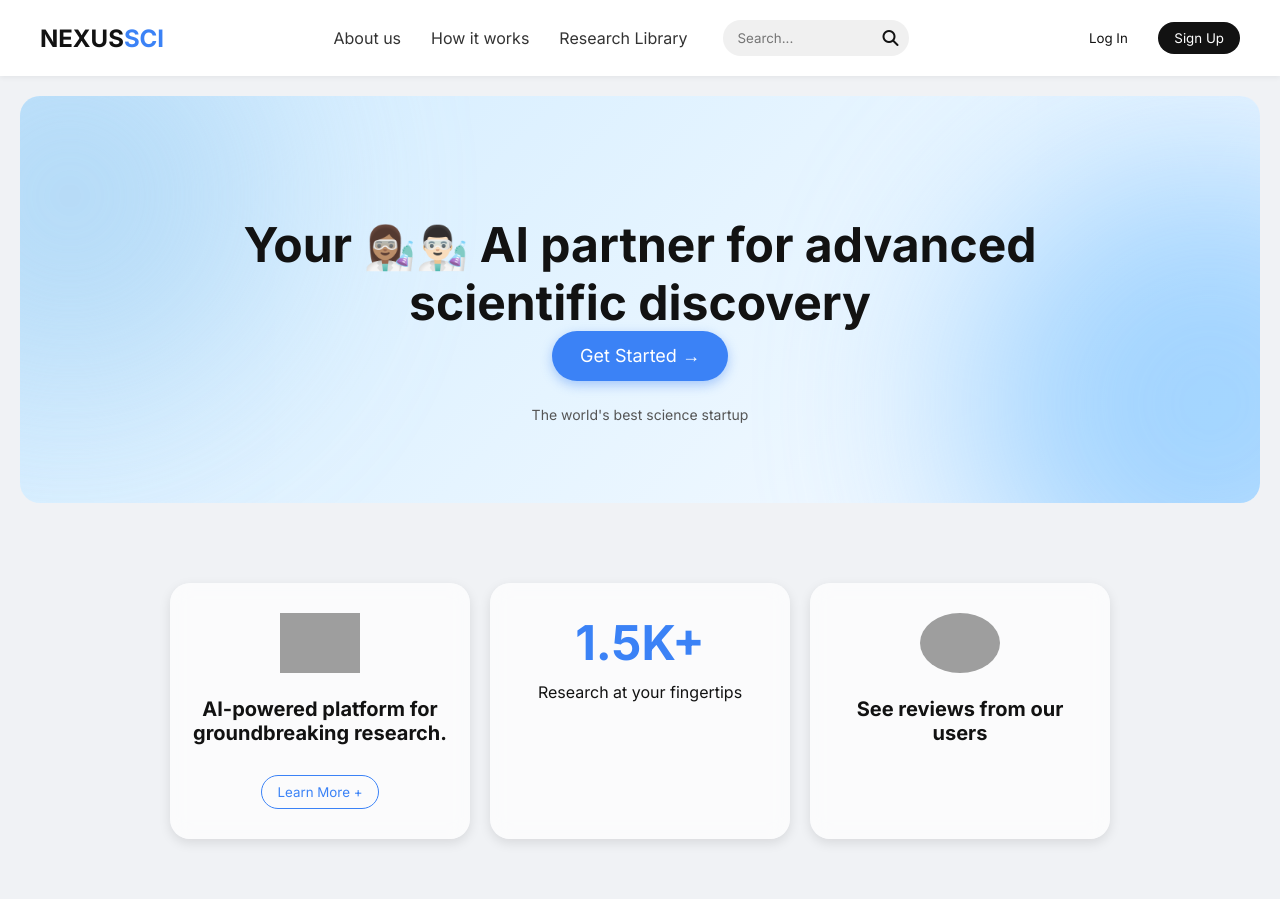
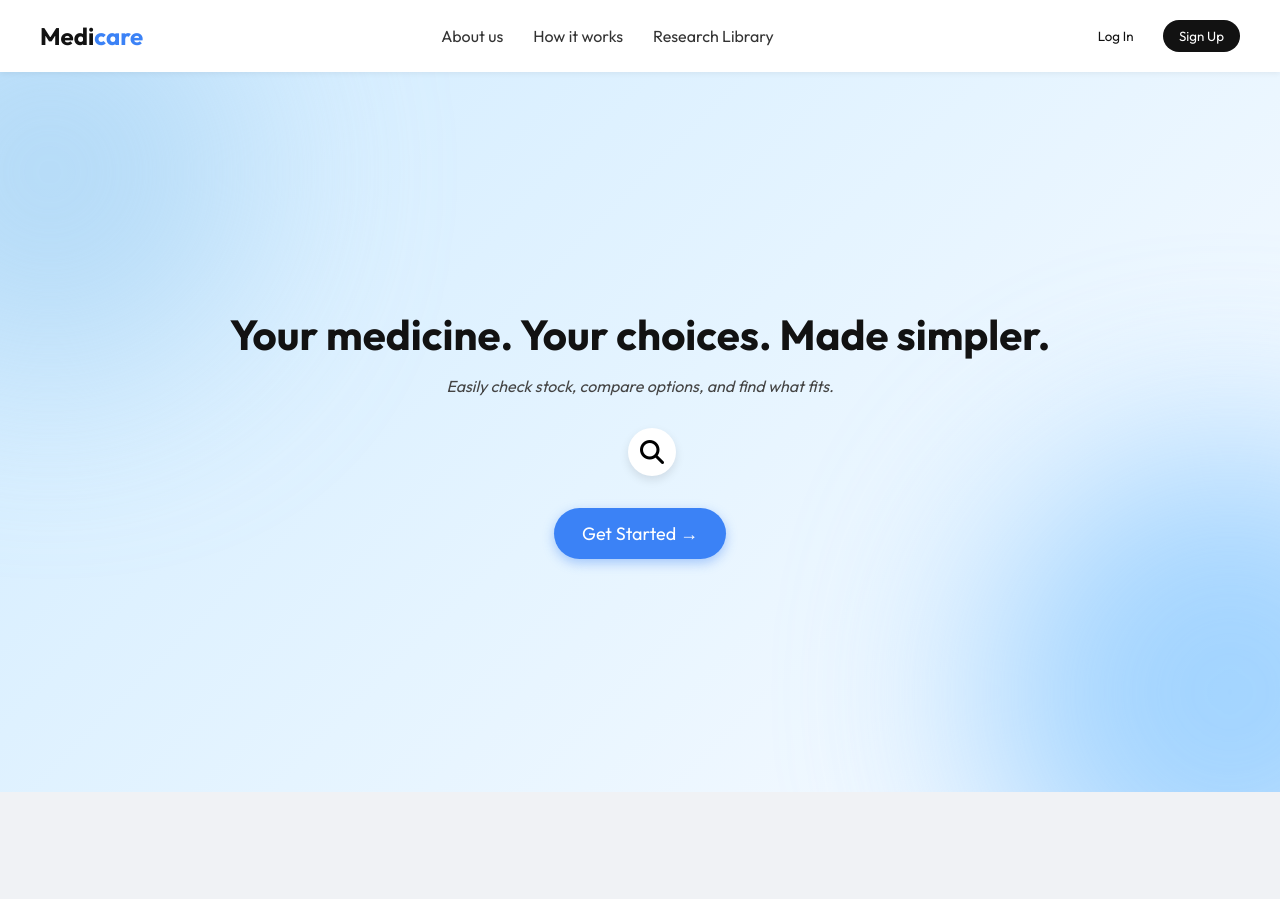
Before and after one commit to satyam-64136/homepagetests, a plain HTML site: page index.html in a window 1280 px wide. After the commit the page ends 800 px from the top, so only its background shows below. Drawn offline with nearby package versions, Linux system fonts and the light colour scheme; grey boxes are pictures that could not be loaded.

Commit message:
Add files via upload

```diff
--- a/index.html
+++ b/index.html
@@ -6,11 +6,10 @@
     <title>NEXUSSCI - AI Partner for Scientific Discovery</title>
     <link href="https://fonts.googleapis.com/css2?family=Inter:wght@400;600;700&display=swap" rel="stylesheet">
     <link rel="stylesheet" href="https://cdnjs.cloudflare.com/ajax/libs/font-awesome/6.4.0/css/all.min.css">
-    <!-- AOS Animation CSS -->
     <link href="https://cdnjs.cloudflare.com/ajax/libs/aos/2.3.4/aos.css" rel="stylesheet">
+    <link href="https://fonts.googleapis.com/css2?family=Outfit:wght@400;600;700&display=swap" rel="stylesheet">
 
 <style>
-        /* Preloader */
 #preloader {
   position: fixed;
   top: 0;
@@ -24,12 +23,10 @@
   z-index: 9999;
   transition: opacity 0.5s ease;
 }
-
 #preloader.hidden {
   opacity: 0;
   pointer-events: none;
 }
-
 #preloader .loader {
   border: 6px solid #f3f3f3;
   border-top: 6px solid #3b82f6;
@@ -38,20 +35,17 @@
   height: 50px;
   animation: spin 1s linear infinite;
 }
-
 @keyframes spin {
   0% { transform: rotate(0deg); }
   100% { transform: rotate(360deg); }
 }
 
-        /* Global Styles */
 * {
   margin: 0;
   padding: 0;
   box-sizing: border-box;
-            font-family: 'Inter', sans-serif;
+  font-family: 'Outfit', sans-serif;
 }
-
 body {
   background-color: #f0f2f5;
   color: #121212;
@@ -69,21 +63,17 @@
   z-index: 1000;
   box-shadow: 0 2px 5px rgba(0,0,0,0.05);
 }
-
 .logo {
   font-size: 24px;
   font-weight: bold;
 }
-
 .logo span {
   color: #3b82f6;
 }
-
 .nav-links {
   display: flex;
   align-items: center;
 }
-
 .nav-links a {
   margin: 0 15px;
   text-decoration: none;
@@ -91,28 +81,9 @@
   font-weight: 500;
   transition: color 0.3s;
 }
-
 .nav-links a:hover {
   color: #3b82f6;
 }
-
-        .search-bar {
-            display: flex;
-            align-items: center;
-            margin-left: 20px;
-            background-color: #f0f0f0;
-            padding: 5px 10px;
-            border-radius: 20px;
-        }
-
-        .search-bar input {
-            border: none;
-            background: none;
-            outline: none;
-            padding: 5px;
-            width: 150px;
-        }
-
 .nav-buttons button {
   margin-left: 10px;
   padding: 8px 16px;
@@ -122,17 +93,14 @@
   font-weight: 500;
   transition: background 0.3s, color 0.3s;
 }
-
 .login {
   background: none;
   color: #121212;
 }
-
 .signup {
   background-color: #121212;
   color: white;
 }
-
 .hamburger {
   display: none;
   font-size: 24px;
@@ -141,14 +109,18 @@
 
 .hero {
   text-align: center;
-            padding: 120px 20px 80px 20px;
+  padding: 150px 20px;
   background: linear-gradient(135deg, #d0ebff, #e5f4ff, #f9fbff);
-            border-radius: 20px;
-            margin: 20px;
+  border-radius: 0;
+  margin: 0;
   position: relative;
   overflow: hidden;
+  height: 90vh;
+  display: flex;
+  flex-direction: column;
+  justify-content: center;
+  align-items: center;
 }
-
 .hero::before, .hero::after {
   content: '';
   position: absolute;
@@ -157,7 +129,6 @@
   opacity: 0.7;
   z-index: 0;
 }
-
 .hero::before {
   width: 400px;
   height: 400px;
@@ -165,7 +136,6 @@
   top: -100px;
   left: -150px;
 }
-
 .hero::after {
   width: 500px;
   height: 500px;
@@ -173,22 +143,45 @@
   bottom: -150px;
   right: -200px;
 }
-
 .hero-content {
   position: relative;
   z-index: 1;
 }
 
 .hero h1 {
-            font-size: 48px;
-            margin-bottom: 30px;
-            max-width: 800px;
-            margin: auto;
-            line-height: 1.2;
+  position: relative;
+  display: inline-block;
+  font-size: 42px;
+  font-weight: 700;
+  color: #121212;
+  padding: 0.2rem 1rem;
+  line-height: 1.3;
+  z-index: 1;
 }
 
-        .hero .emoji {
-            font-size: 42px;
+.hero h1::before {
+  content: "";
+  position: absolute;
+  inset: 0;
+  background: #2169d657;
+  border-radius: 15px;
+  z-index: -1;
+  transform: scaleX(0);
+  transform-origin: bottom right;
+  transition: transform 0.3s ease;
+}
+
+.hero h1:hover::before {
+  transform: scaleX(1);
+  transform-origin: bottom left;
+}
+
+.hero-subtext {
+  font-size: 16px;
+  font-style: italic;
+  color: #444;
+  margin-top: 10px;
+  text-align: center;
 }
 
 .get-started {
@@ -202,83 +195,62 @@
   box-shadow: 0 4px 12px rgba(59, 130, 246, 0.4);
   transition: background 0.3s, box-shadow 0.3s;
 }
-
 .get-started:hover {
   background-color: #2563eb;
   box-shadow: 0 6px 18px rgba(37, 99, 235, 0.5);
 }
-
 .sub-text {
   margin-top: 25px;
   font-size: 14px;
   color: #555;
 }
 
-        .features {
+.search-bar {
   display: flex;
+  align-items: center;
   justify-content: center;
-            flex-wrap: wrap;
-            padding: 60px 20px;
-            gap: 20px;
+  margin: 20px auto;
+  padding: 12px;
+  border-radius: 45px;
+  width: 60px;
+  transition: width 0.5s ease, background-color 0.5s ease;
+
 }
-
-        .feature-card {
-            background: rgba(255, 255, 255, 0.7);
-            backdrop-filter: blur(10px);
-            border-radius: 20px;
-            padding: 30px 20px;
-            width: 300px;
-            text-align: center;
-            box-shadow: 0 4px 12px rgba(0,0,0,0.1);
-            transition: transform 0.3s, box-shadow 0.3s;
+.search-bar.expanded {
+  width: 75vh;
+  background-color: rgba(255, 255, 255, 0.9);
+  box-shadow: 0 4px 10px rgba(0, 0, 0, 0.1);
+}
+.search-bar input {
+  border: none;
+  background: none;
+  outline: none;
+  padding: 12px;
+  width: 0;
+  opacity: 0;
+  transition: width 0.3s ease, opacity 0.3s ease;
+  font-size: 18px;
+  flex: 1;
+}
+.search-bar.expanded input {
+  width: 100%;
+  opacity: 1;
+}
+.search-icon {
   cursor: pointer;
+  color: #000;
+  font-size: 24px;
+  padding: 12px;
+  background-color: white;
+  border-radius: 50%;
+  box-shadow: 0 4px 10px rgba(0, 0, 0, 0.1);
+  display: flex;
+  align-items: center;
+  justify-content: center;
+  transition: transform 0.3s ease;
 }
-
-        .feature-card:hover {
-            transform: translateY(-5px);
-            box-shadow: 0 8px 18px rgba(0,0,0,0.12);
-        }
-
-        .feature-card img {
-            width: 80px;
-            margin-bottom: 20px;
-        }
-
-        .feature-card h2 {
-            font-size: 20px;
-            margin-bottom: 10px;
-        }
-
-        .feature-card h1 {
-            font-size: 48px;
-            color: #3b82f6;
-        }
-
-        .feature-card p {
-            font-size: 16px;
-            margin-top: 10px;
-        }
-
-        .learn-more {
-            margin-top: 20px;
-            padding: 8px 16px;
-            border: 1px solid #3b82f6;
-            background: none;
-            color: #3b82f6;
-            border-radius: 20px;
-            cursor: pointer;
-            transition: background 0.3s, color 0.3s;
-        }
-
-        .learn-more:hover {
-            background-color: #3b82f6;
-            color: white;
-        }
-
-        .user-photo {
-            width: 80px;
-            border-radius: 50%;
-            margin-bottom: 20px;
+.search-icon:hover {
+  transform: scale(1.1);
 }
 
 @media (max-width: 768px) {
@@ -293,82 +265,56 @@
     padding: 20px;
     box-shadow: 0 4px 12px rgba(0,0,0,0.1);
   }
-
   .nav-links.active {
     display: flex;
   }
-
   .hamburger {
     display: block;
   }
-
   .hero h1 {
     font-size: 36px;
     padding: 0 10px;
   }
-
-            .features {
-                flex-direction: column;
-                align-items: center;
-            }
 }
 </style>
+
 </head>
-
 <body>
-
     <!-- Preloader -->
     <div id="preloader">
         <div class="loader"></div>
     </div>
-
     <header class="navbar">
-        <div class="logo">NEXUS<span>SCI</span></div>
+        <div class="logo">Medi<span>care</span></div>
         <div class="hamburger" id="hamburger"><i class="fas fa-bars"></i></div>
         <nav class="nav-links" id="nav-links">
             <a href="#">About us</a>
             <a href="#">How it works</a>
             <a href="#">Research Library</a>
-            <div class="search-bar">
-                <input type="text" id="searchInput" placeholder="Search...">
-                <i class="fas fa-search"></i>
-            </div>
         </nav>
         <div class="nav-buttons">
             <button class="login">Log In</button>
             <button class="signup">Sign Up</button>
         </div>
     </header>
-
     <main>
         <section class="hero" data-aos="fade-up">
            <div class="hero-content">
-                <h1>Your <span class="emoji">👩🏽‍🔬👨🏻‍🔬</span> AI partner for advanced scientific discovery</h1>
+            <h1 class="highlight-heading">Your medicine. Your choices. Made simpler.</h1>
+            <p class="hero-subtext">Easily check stock, compare options, and find what fits.</p>
+
+            <div class="search-bar" id="searchBar">
+                <input type="text" id="searchInput" placeholder="Search for a medicine...">
+                <i class="fas fa-search search-icon" id="searchIcon"></i>
+            </div>
+
             <button class="get-started">Get Started →</button>
-                <div class="sub-text">The world's best science startup</div>
             </div>
-        </section>
 
-        <section class="features" id="features">
-            <div class="feature-card" data-title="AI Platform" data-aos="zoom-in">
-                <img src="https://cdn-icons-png.flaticon.com/512/2944/2944571.png" alt="Microscope">
-                <h2>AI-powered platform for groundbreaking research.</h2>
-                <button class="learn-more">Learn More +</button>
-            </div>
-            <div class="feature-card" data-title="Research Library" data-aos="zoom-in" data-aos-delay="200">
-                <h1>1.5K+</h1>
-                <p>Research at your fingertips</p>
-            </div>
-            <div class="feature-card" data-title="User Reviews" data-aos="zoom-in" data-aos-delay="400">
-                <img src="https://randomuser.me/api/portraits/men/32.jpg" alt="User" class="user-photo">
-                <h2>See reviews from our users</h2>
-            </div>
         </section>
     </main>
-
     <!-- AOS Animation JS -->
     <script src="https://cdnjs.cloudflare.com/ajax/libs/aos/2.3.4/aos.js"></script>
-
     <script>
         // Preloader
         window.addEventListener('load', () => {
@@ -378,25 +324,27 @@
                 once: true
             });
         });
-
         // Hamburger Menu Toggle
         document.getElementById('hamburger').addEventListener('click', () => {
             document.getElementById('nav-links').classList.toggle('active');
         });
+        // Search Functionality
+        const searchBar = document.getElementById('searchBar');
+        const searchIcon = document.getElementById('searchIcon');
+        const searchInput = document.getElementById('searchInput');
 
-        // Search Functionality
-        document.getElementById('searchInput').addEventListener('input', function () {
-            let filter = this.value.toLowerCase();
-            let cards = document.querySelectorAll('.feature-card');
-
-            cards.forEach(card => {
-                let title = card.getAttribute('data-title').toLowerCase();
-                if (title.includes(filter)) {
-                    card.style.display = 'block';
-                } else {
-                    card.style.display = 'none';
+        searchIcon.addEventListener('click', () => {
+            searchBar.classList.toggle('expanded');
+            if (searchBar.classList.contains('expanded')) {
+                searchInput.focus();
             }
         });
+
+        // Collapse search bar when input loses focus
+        searchInput.addEventListener('blur', () => {
+            if (searchInput.value === '') {
+                searchBar.classList.remove('expanded');
+            }
         });
 
         // Get Started Button
@@ -404,6 +352,5 @@
             alert('Welcome to NEXUSSCI!');
         });
     </script>
-
 </body>
 </html>
```
Lines whose indentation alone changed are shown as unchanged.
